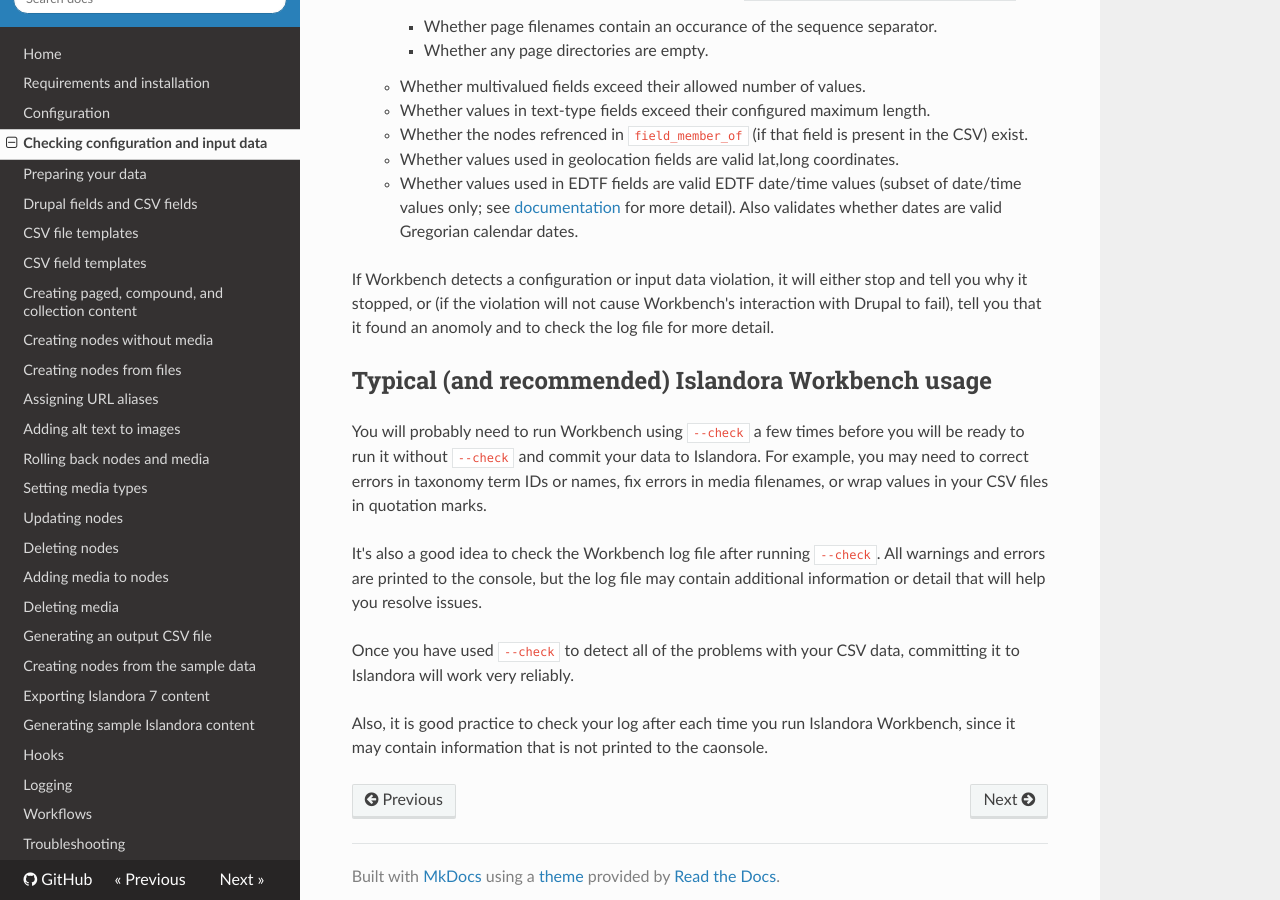
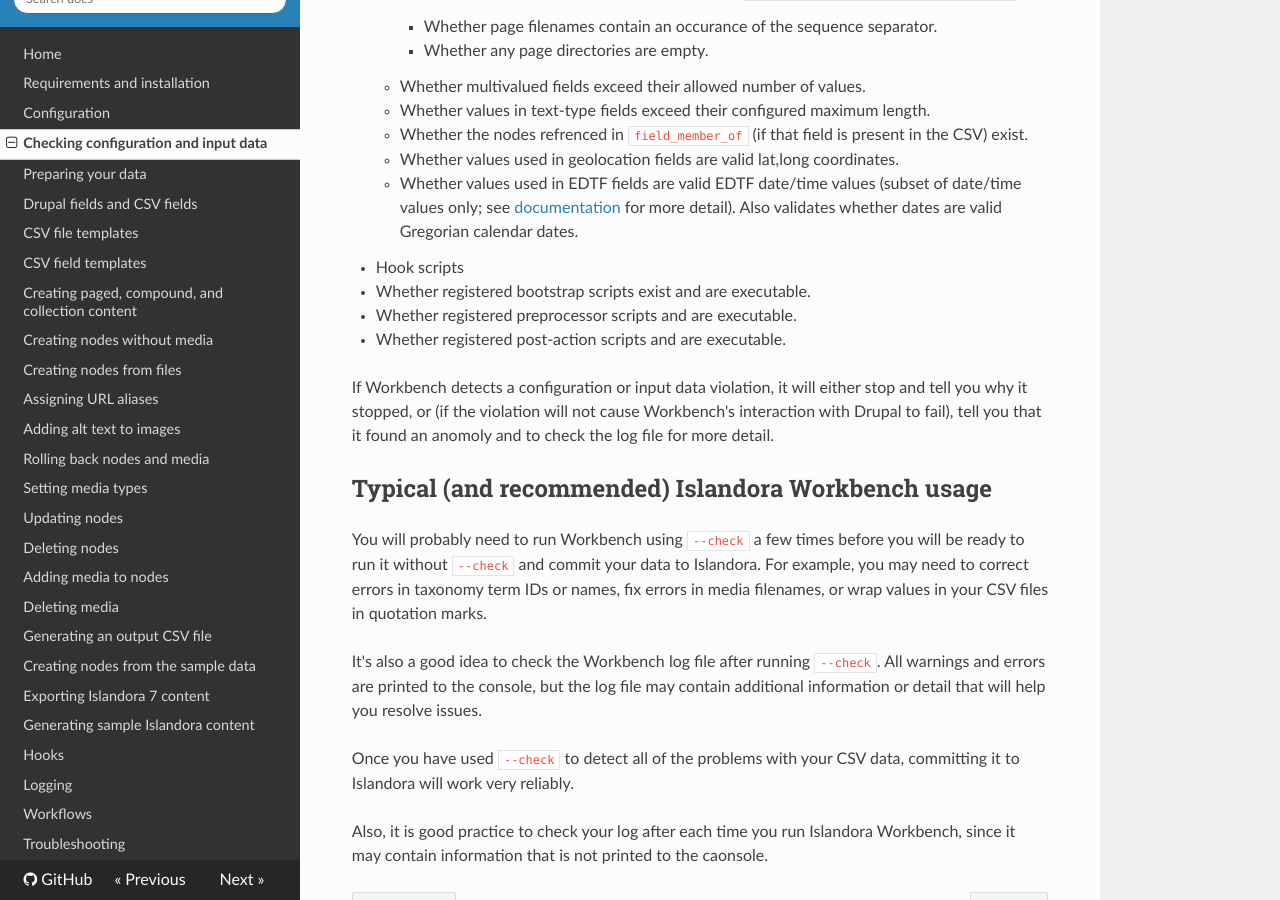
Before and after one commit to mjordan/islandora_workbench_docs, an MkDocs documentation site: the page built from docs/check.md, in a window 1280 px wide and 900 px high, scrolled down 1866 px. Built offline with MkDocs 1.6.1, drawn with Linux system fonts in a browser that asks for light colours; nearby versions of some CDN libraries; old or Windows-style settings are respelled for this version of MkDocs.

Commit message:
Added hook scripts to docs on --check.

```diff
--- a/docs/check.md
+++ b/docs/check.md
@@ -51,6 +51,10 @@
     * Whether the nodes refrenced in `field_member_of` (if that field is present in the CSV) exist.
     * Whether values used in geolocation fields are valid lat,long coordinates.
     * Whether values used in EDTF fields are valid EDTF date/time values (subset of date/time values only; see [documentation](https://mjordan.github.io/islandora_workbench_docs/fields/#field-types) for more detail). Also validates whether dates are valid Gregorian calendar dates.
+* Hook scripts
+  * Whether registered bootstrap scripts exist and are executable.
+  * Whether registered preprocessor scripts and are executable.
+  * Whether registered post-action scripts and are executable.
 
 If Workbench detects a configuration or input data violation, it will either stop and tell you why it stopped, or (if the violation will not cause Workbench's interaction with Drupal to fail), tell you that it found an anomoly and to check the log file for more detail.
 
```
Also changed, not shown: docs/configuration.md (+1 -1 lines), site/check/index.html, site/configuration/index.html, site/index.html.
